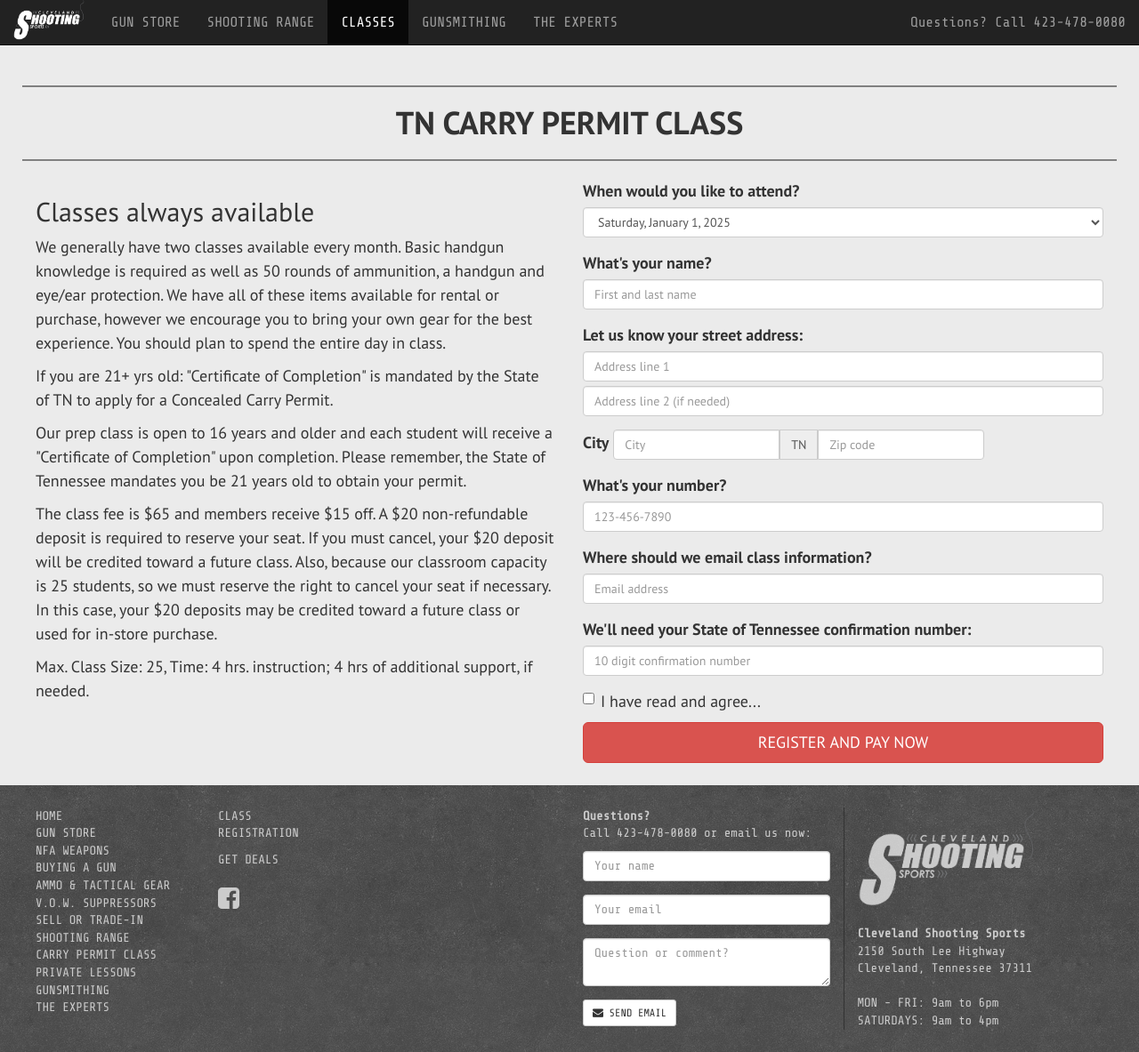
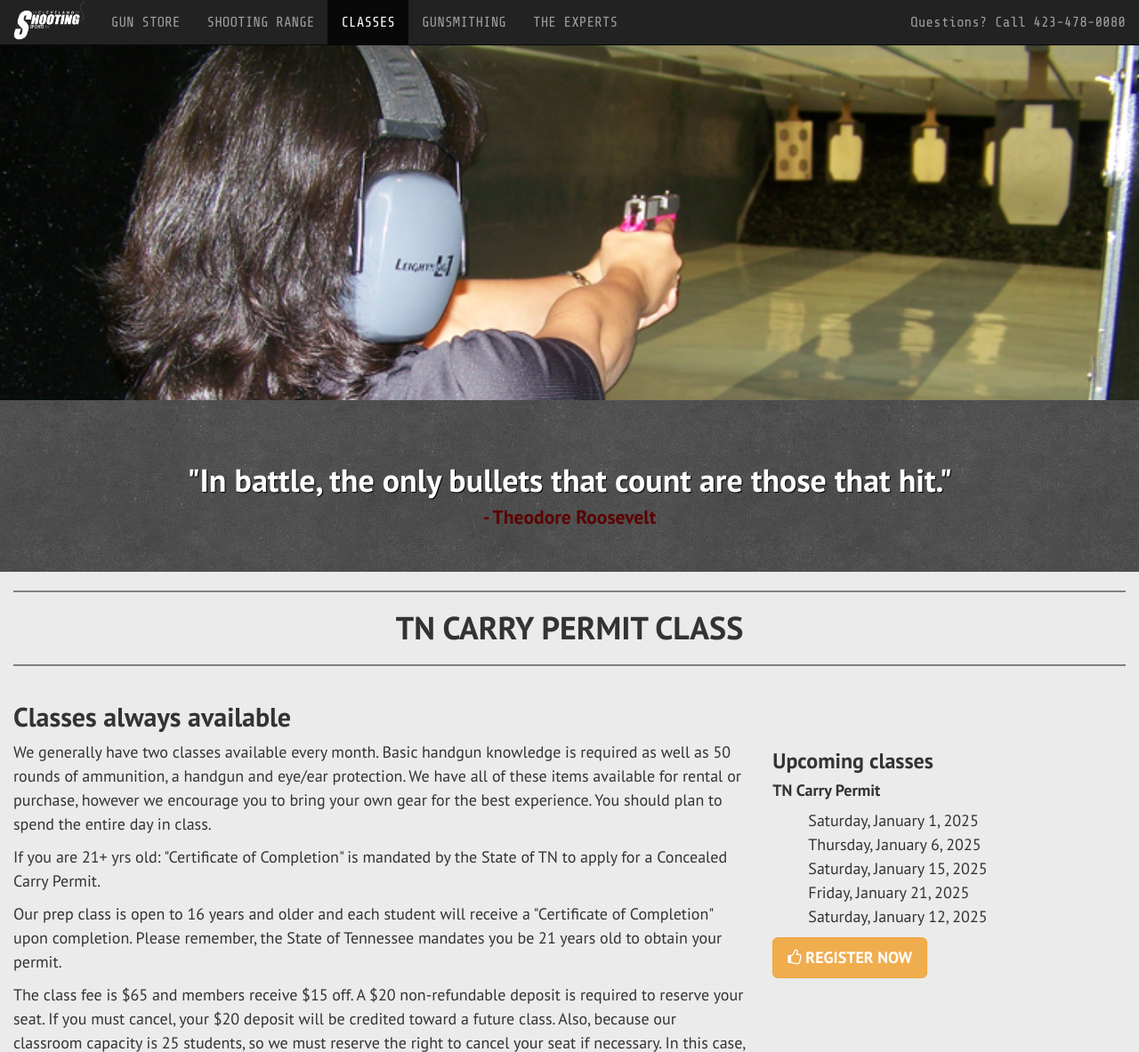
Before and after one commit to clevelandshootingsports/www, a plain HTML site: page tn-carry-permit-class.html in a window 1280 px wide. Shown: the top 1183 px of the page at 89% size. Drawn offline with nearby package versions, Linux system fonts and the light colour scheme.

Commit message:
Misc changes

```diff
--- a/static/css/styles.css
+++ b/static/css/styles.css
@@ -11,9 +11,8 @@ body {
   background-color: #ebebeb;
 }
 
-.page {
-  max-width: 1200px;
-  padding: 25px 0;
+h1, h2, h3, h4, h5, h6 {
+  font-weight: 600;
 }
 
 p {
@@ -21,6 +20,12 @@ p {
 }
 a {
   color: #5c0000;
+}
+
+hr {
+  width: 100%;
+  color: #000;
+  height: 2px;
 }
 
 .navbar {
@@ -110,9 +115,10 @@ a {
   background-color: #333;
   background-image: url(../img/mooning.png);
   color: #fff;
+  padding: 50px;
 }
 .grey h2 {
-  font-size: 250%;
+  font-size: 200%;
   color: #fff;
   text-shadow: 1px 1px 1px #000;
 }
--- a/tn-carry-permit-class.html
+++ b/tn-carry-permit-class.html
@@ -49,19 +49,28 @@
       </div><!-- /.container-fluid -->
     </nav>
 
+    <div class="hero-range">
+      <div class="container-fluid text-center"></div>
+    </div>
+
+    <div class="grey" style="padding: 50px;">
+      <div class="container-fluid text-center">
+          <h2>"In battle, the only bullets that count are those that hit."</h2>
+          <h3>- Theodore Roosevelt</h3>
+      </div>
+    </div>
+
     <!-- Begin page content -->
-    <div class="container-fluid page">
-      <div class="row" style="padding: 0;">
-        <div class="row">
-          <div class="col-md-12 text-center">
-            <hr noshade size="1" width="100%" align="center" style="color: #000; height: 2px;">
-            <h1 class="tactical"><strong>TN CARRY PERMIT CLASS</strong></h1>
-            <hr noshade size="1" width="100%" align="center" style="color: #000; height: 2px;">
-          </div>
+    <div class="container-fluid">
+      <div class="row">
+        <div class="col-md-12 text-center">
+          <hr noshade size="1"">
+          <h1 class="tactical"><strong>TN CARRY PERMIT CLASS</strong></h1>
+          <hr noshade size="1" width="90%" align="center" style="color: #000; height: 2px;">
         </div>
       </div>
       <div class="row">
-        <div class="col-md-6">
+        <div class="col-md-8">
           <h2>Classes always available</h2>
           <p>We generally have two classes available every month.  Basic handgun knowledge is required as well as 50 rounds of ammunition, a handgun and eye/ear protection. We have all of these items available for rental or purchase, however we encourage you to bring your own gear for the best experience. You should plan to spend the entire day in class.</p>
 
@@ -72,68 +81,17 @@
           <p>The class fee is $65 and members receive $15 off. A $20 non-refundable deposit is required to reserve your seat. If you must cancel, your $20 deposit will be credited toward a future class. Also, because our classroom capacity is 25 students, so we must reserve the right to cancel your seat if necessary. In this case, your $20 deposits may be credited toward a future class or used for in-store purchase.</p>
           <p>Max. Class Size:  25, Time:   4 hrs. instruction; 4 hrs of additional support, if needed.</p>
         </div>
-        <div class="col-md-6">
-        <!--
-          <h3>What you'll need</h3>
-          <p>Basic handgun knowledge<br>
-            Handgun (we have rentals)<br>
-            Hearing and eye protection (we have rentals)<br>
-            50 rounds ammunition (we have ammo for sale)<br>
-          </p>
-          <h3>Don't forget</h3>
-          <p>You must be 16 years or older.</p>
-          <h3>Pricing</h3>
-          <p>Members = $50<br>
-          Non-member = $65</p>
-          <p>A $20 deposit confirms your place (no refunds)</p>
-          -->
-          <form>
-            <div class="form-group">
-              <label for="class-date">When would you like to attend?</label>
-              <select class="form-control" id="class-date">
-                <option>Saturday, January 1, 2025</option>
-                <option>Thursday, January 6, 2025</option>
-                <option>Saturday, January 8, 2025</option>
-                <option>Friday, January 21, 2025</option>
-                <option>Saturday, February 12, 2025</option>
-              </select>
-            </div>
-            <div class="form-group">
-              <label for="student-name">What's your name?</label>
-              <input type="text" class="form-control" id="student-name" placeholder="First and last name">
-            </div>
-            <div class="form-group">
-              <label for="address1">Let us know your street address:</label>
-              <input type="text" class="form-control" id="address1" placeholder="Address line 1" style="margin-bottom: 5px;">
-              <input type="text" class="form-control" id="address2" placeholder="Address line 2 (if needed)">
-            </div>
-            <div class="form-group form-inline">
-              <label for="city-name">City</label>
-              <div class="input-group form-inline">
-                <input type="text" class="form-control" id="city" placeholder="City">
-                <span class="input-group-addon" id="state" style="margin-right: 5px;">TN</span>
-                <input type="text" class="form-control" id="zipcode" placeholder="Zip code">
-              </div>
-            </div>
-            <div class="form-group">
-              <label for="phone">What's your number?</label>
-              <input type="text" class="form-control" id="phone" placeholder="123-456-7890">
-            </div>
-            <div class="form-group">
-              <label for="email">Where should we email class information?</label>
-              <input type="email" class="form-control" id="exampleInputEmail1" placeholder="Email address">
-            </div>
-            <div class="form-group">
-              <label for="tn-confirmation">We'll need your State of Tennessee confirmation number:</label>
-              <input type="text" class="form-control" id="tn-confirmation" placeholder="10 digit confirmation number">
-            </div>
-            <div class="checkbox">
-              <label>
-                <input type="checkbox"> I have read and agree...
-              </label>
-            </div>
-            <button type="submit" class="btn btn-danger btn-lg btn-block">REGISTER AND PAY NOW</button>
-          </form>
+        <div class="col-md-4"><br><br>
+          <h3>Upcoming classes</h3>
+          <h4>TN Carry Permit</h4>
+          <ul style="list-style-type: none;">
+            <li>Saturday, January 1, 2025</li>
+            <li>Thursday, January 6, 2025</li>
+            <li>Saturday, January 15, 2025</li>
+            <li>Friday, January 21, 2025</li>
+            <li>Saturday, January 12, 2025</li>
+          </ul>
+          <a href="class-registration.html"><button type="button" class="btn btn-warning btn-lg"><strong><i class="fa fa-thumbs-o-up fa-1x" aria-hidden="true"></i> REGISTER NOW</strong></button></a>
         </div>
       </div>
     </div>
```
Also changed, not shown: about-us.html (+1 -1 lines), class-registration.html (+0 -13 lines), gun-store.html (+8 -10 lines), index.html (+1 -1 lines), nfa-weapons.html (+5 -7 lines), try-before-you-buy.html (+5 -7 lines).
